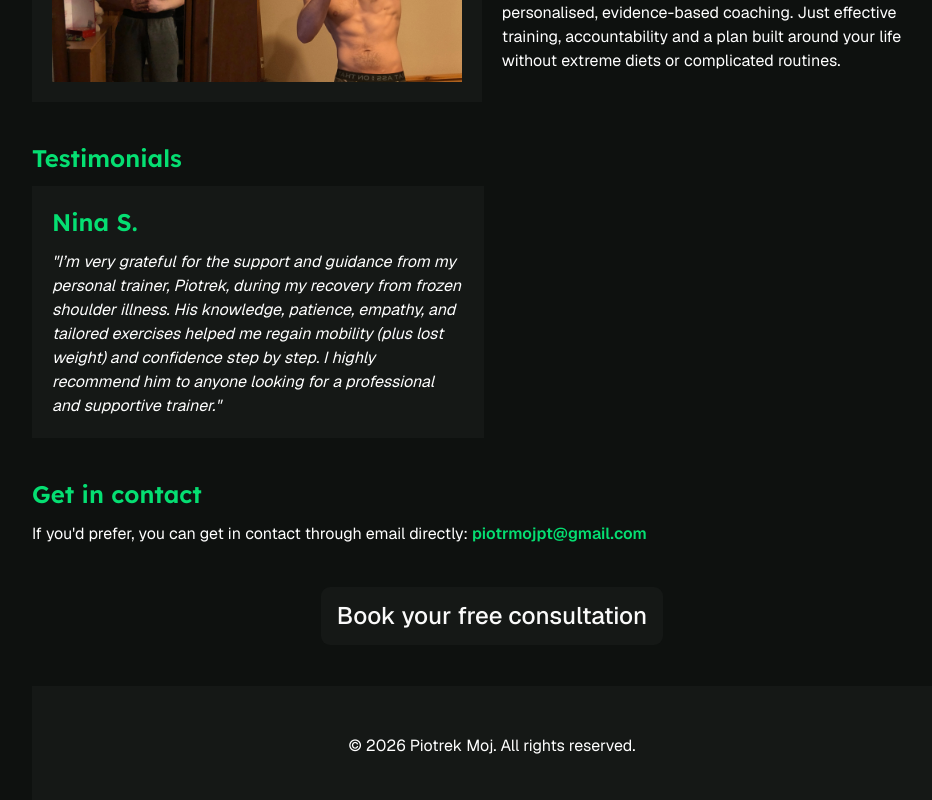
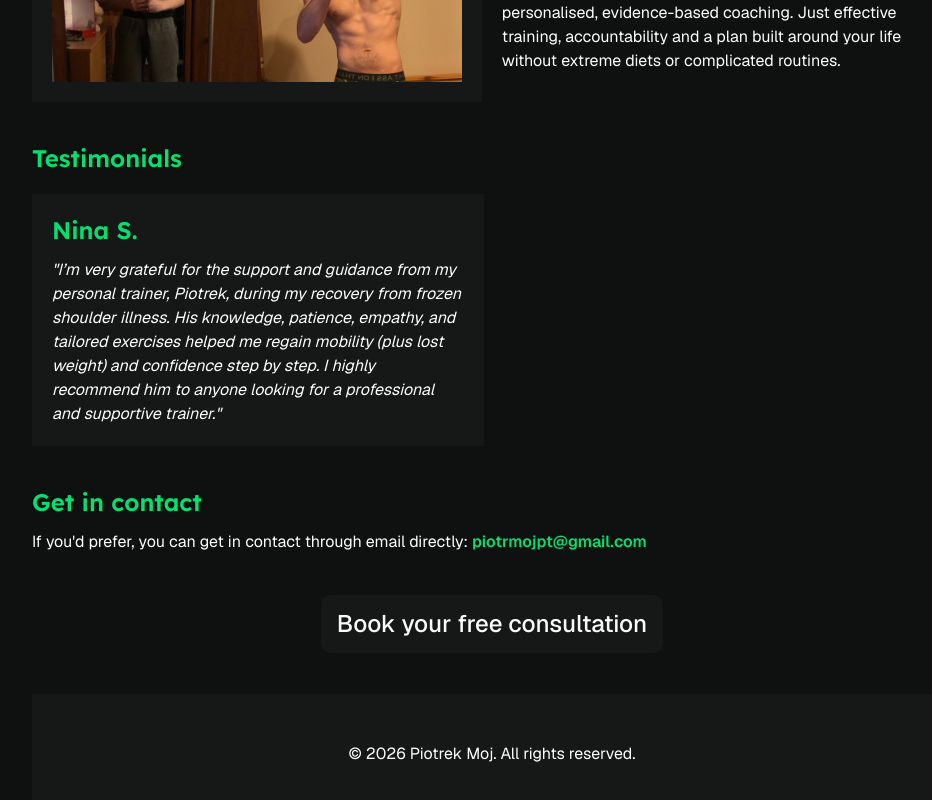
Before and after one commit to krako2/piotr-moj-pt, a Next.js app: page / in a window 1280 px wide. Shown: the part 803-1603 px from the top of the page, without its empty margins (148-1080 px from the left). Built offline with nearby package versions, Linux system fonts and the light colour scheme.

Commit message:
adjust margin between testimonials heading and carousel

```diff
--- a/components/testimonials.tsx
+++ b/components/testimonials.tsx
@@ -5,7 +5,7 @@ export default function Testimonials() {
   return (
     <section className="p-5">
       <h2 className="text-2xl font-semibold text-green-400">Testimonials</h2>
-      <Carousel className="mt-3">
+      <Carousel className="mt-5">
         <CarouselContent>
           <CarouselItem className="sm:basis-1/2">
             <TestimonialCard title="Nina S.">
```
